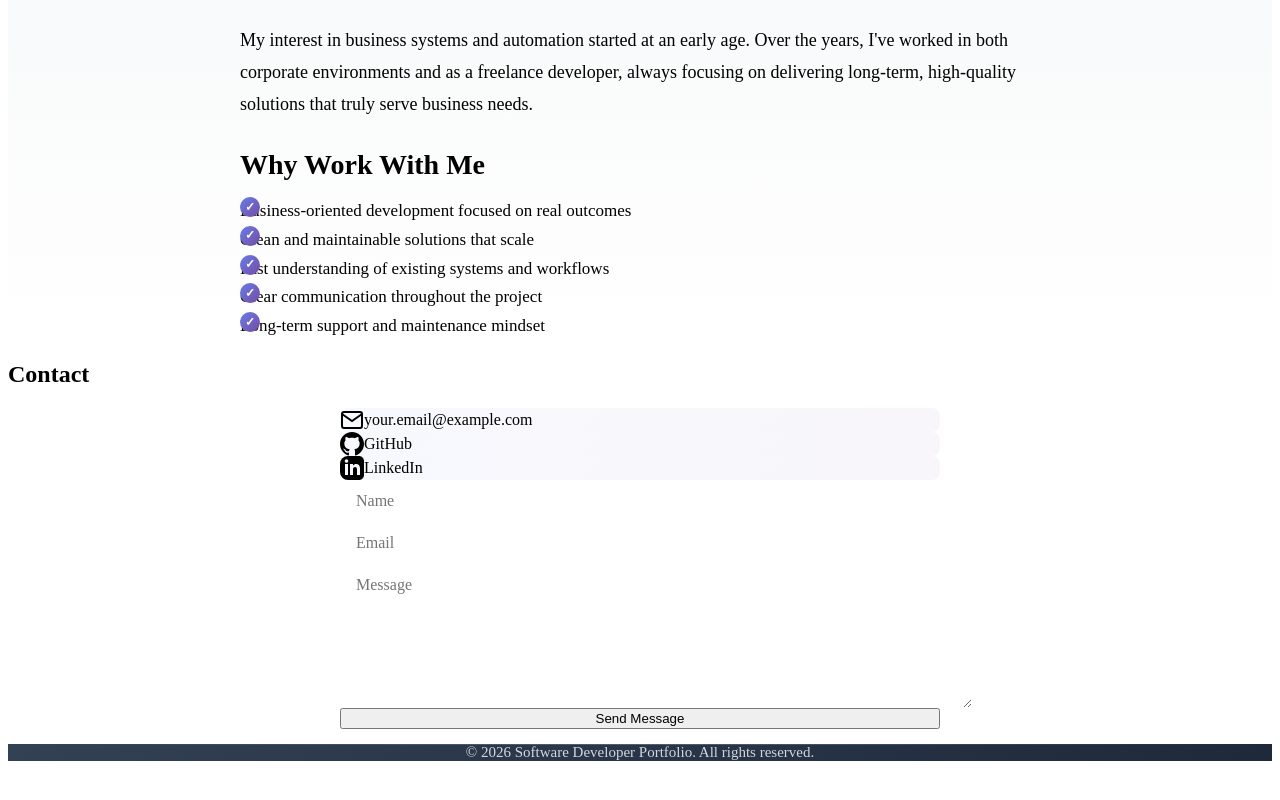
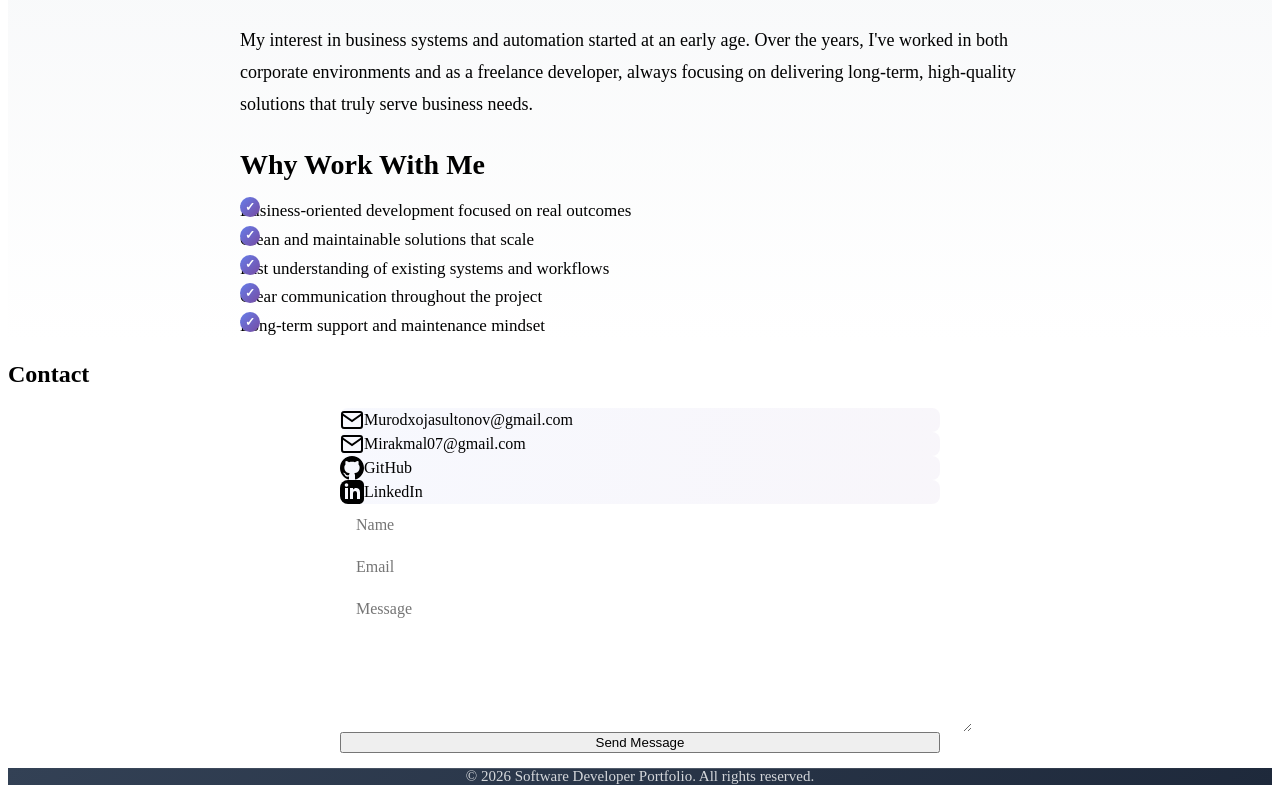
Before and after one commit to murodxojasultonov/OurPortfolio, a React (Vite) app: page / in a window 1280 px wide. Shown: the part 1392-2192 px from the top of the page. Before the commit the page ends 2168 px from the top, so only its background shows below. Built offline with nearby package versions, Linux system fonts and the light colour scheme; the HTML template or start-up script is replaced by a standard one.

Commit message:
Update contacts: Add real emails, GitHub and LinkedIn links

```diff
--- a/src/components/Contact.jsx
+++ b/src/components/Contact.jsx
@@ -103,20 +103,27 @@ function Contact({ t, language }) {
         <h2 className="section-title">{t.contact.title}</h2>
         <div className="contact-content">
           <div className="contact-links">
-            <a href="mailto:your.email@example.com" className="contact-link">
+            <a href="mailto:Murodxojasultonov@gmail.com" className="contact-link">
               <svg className="contact-icon" viewBox="0 0 24 24" fill="none" stroke="currentColor" strokeWidth="2">
                 <path d="M4 4h16c1.1 0 2 .9 2 2v12c0 1.1-.9 2-2 2H4c-1.1 0-2-.9-2-2V6c0-1.1.9-2 2-2z"/>
                 <polyline points="22,6 12,13 2,6"/>
               </svg>
-              <span>your.email@example.com</span>
+              <span>Murodxojasultonov@gmail.com</span>
             </a>
-            <a href="https://github.com/yourusername" className="contact-link" target="_blank" rel="noopener noreferrer">
+            <a href="mailto:Mirakmal07@gmail.com" className="contact-link">
+              <svg className="contact-icon" viewBox="0 0 24 24" fill="none" stroke="currentColor" strokeWidth="2">
+                <path d="M4 4h16c1.1 0 2 .9 2 2v12c0 1.1-.9 2-2 2H4c-1.1 0-2-.9-2-2V6c0-1.1.9-2 2-2z"/>
+                <polyline points="22,6 12,13 2,6"/>
+              </svg>
+              <span>Mirakmal07@gmail.com</span>
+            </a>
+            <a href="https://github.com/murodxojasultonov" className="contact-link" target="_blank" rel="noopener noreferrer">
               <svg className="contact-icon" viewBox="0 0 24 24" fill="currentColor">
                 <path d="M12 0c-6.626 0-12 5.373-12 12 0 5.302 3.438 9.8 8.207 11.387.599.111.793-.261.793-.577v-2.234c-3.338.726-4.033-1.416-4.033-1.416-.546-1.387-1.333-1.756-1.333-1.756-1.089-.745.083-.729.083-.729 1.205.084 1.839 1.237 1.839 1.237 1.07 1.834 2.807 1.304 3.492.997.107-.775.418-1.305.762-1.604-2.665-.305-5.467-1.334-5.467-5.931 0-1.311.469-2.381 1.236-3.221-.124-.303-.535-1.524.117-3.176 0 0 1.008-.322 3.301 1.23.957-.266 1.983-.399 3.003-.404 1.02.005 2.047.138 3.006.404 2.291-1.552 3.297-1.23 3.297-1.23.653 1.653.242 2.874.118 3.176.77.84 1.235 1.911 1.235 3.221 0 4.609-2.807 5.624-5.479 5.921.43.372.823 1.102.823 2.222v3.293c0 .319.192.694.801.576 4.765-1.589 8.199-6.086 8.199-11.386 0-6.627-5.373-12-12-12z"/>
               </svg>
               <span>GitHub</span>
             </a>
-            <a href="https://linkedin.com/in/yourusername" className="contact-link" target="_blank" rel="noopener noreferrer">
+            <a href="https://www.linkedin.com/in/mirakmal-mirbaratovv" className="contact-link" target="_blank" rel="noopener noreferrer">
               <svg className="contact-icon" viewBox="0 0 24 24" fill="currentColor">
                 <path d="M19 0h-14c-2.761 0-5 2.239-5 5v14c0 2.761 2.239 5 5 5h14c2.762 0 5-2.239 5-5v-14c0-2.761-2.238-5-5-5zm-11 19h-3v-11h3v11zm-1.5-12.268c-.966 0-1.75-.79-1.75-1.764s.784-1.764 1.75-1.764 1.75.79 1.75 1.764-.783 1.764-1.75 1.764zm13.5 12.268h-3v-5.604c0-3.368-4-3.113-4 0v5.604h-3v-11h3v1.765c1.396-2.586 7-2.777 7 2.476v6.759z"/>
               </svg>
```
